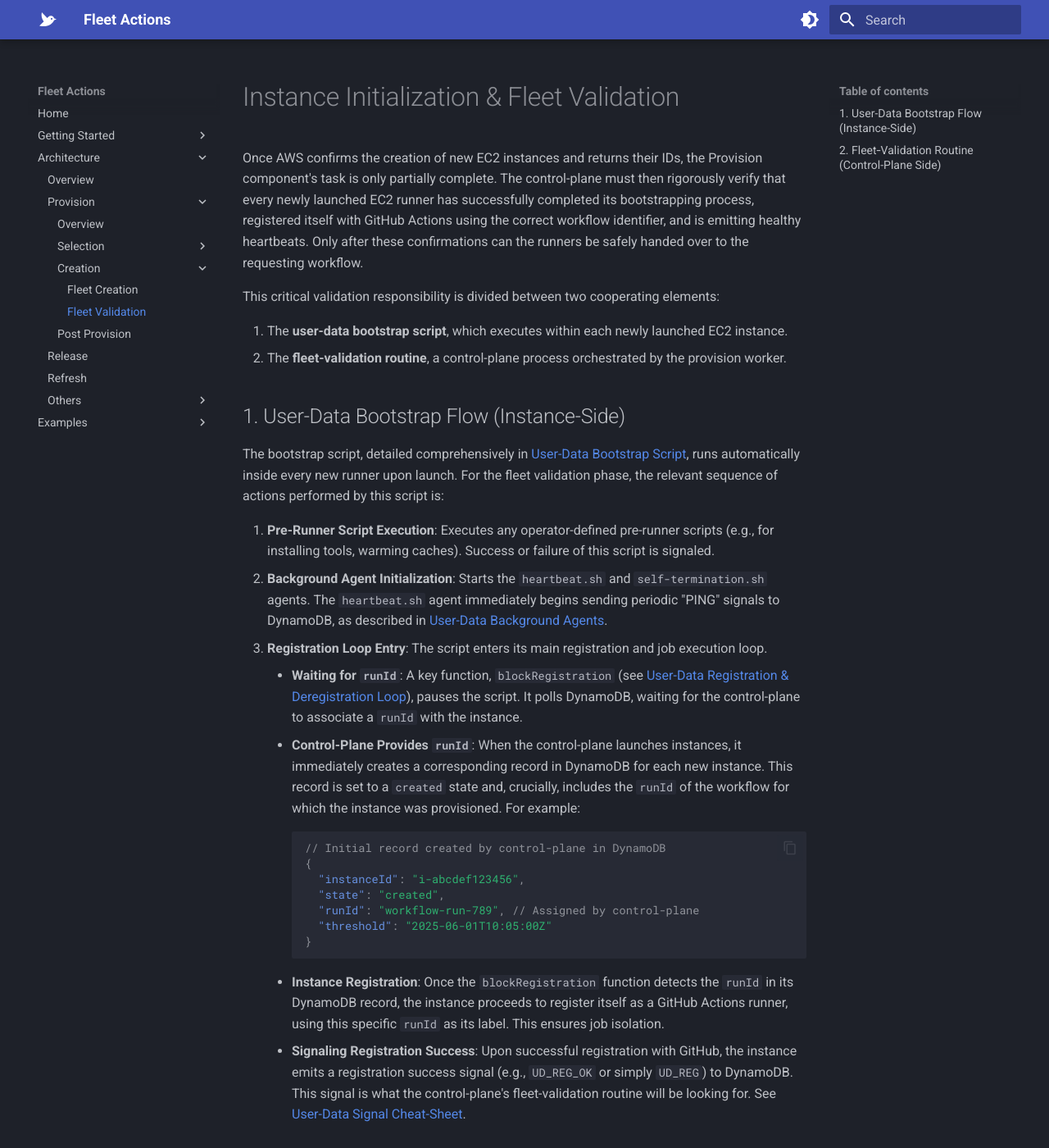
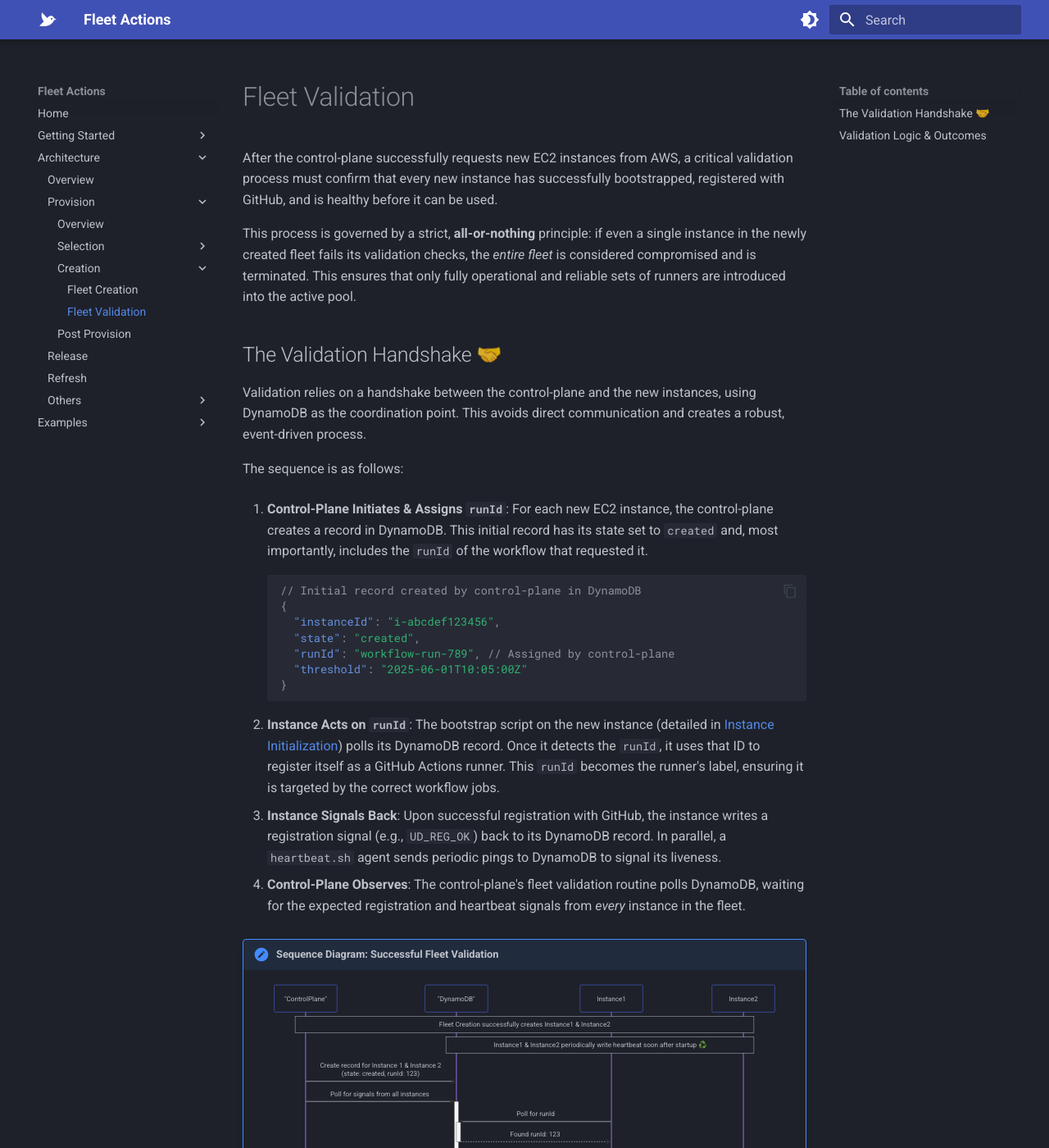
Before and after one commit to fleet-actions/ec2-runner-pool-manager, an MkDocs documentation site: the page built from docs/architecture/provision/creation/fleet-validation.md, in a window 1280 px wide and 1400 px high. Shown: the whole window at 82% size. Built offline with MkDocs 1.6.1 and Material for MkDocs 9.7.7, drawn with Linux system fonts in a browser that asks for light colours; emoji names are drawn with the system emoji font; some of the changed text lies outside the part shown.

Commit message:
docs(provision): clarify fleet validation process details

````diff
--- a/docs/architecture/provision/creation/fleet-validation.md
+++ b/docs/architecture/provision/creation/fleet-validation.md
@@ -1,84 +1,112 @@
-# Instance Initialization & Fleet Validation
+# Fleet Validation
 
-Once AWS confirms the creation of new EC2 instances and returns their IDs, the Provision component's task is only partially complete. The control-plane must then rigorously verify that every newly launched EC2 runner has successfully completed its bootstrapping process, registered itself with GitHub Actions using the correct workflow identifier, and is emitting healthy heartbeats. Only after these confirmations can the runners be safely handed over to the requesting workflow.
+After the control-plane successfully requests new EC2 instances from AWS, a critical validation process must confirm that every new instance has successfully bootstrapped, registered with GitHub, and is healthy before it can be used.
 
-This critical validation responsibility is divided between two cooperating elements:
+This process is governed by a strict, **all-or-nothing** principle: if even a single instance in the newly created fleet fails its validation checks, the *entire fleet* is considered compromised and is terminated. This ensures that only fully operational and reliable sets of runners are introduced into the active pool.
 
-1. The **user-data bootstrap script**, which executes within each newly launched EC2 instance.
-2. The **fleet-validation routine**, a control-plane process orchestrated by the provision worker.
+## The Validation Handshake 🤝
 
-## 1. User-Data Bootstrap Flow (Instance-Side)
+Validation relies on a handshake between the control-plane and the new instances, using DynamoDB as the coordination point. This avoids direct communication and creates a robust, event-driven process.
 
-The bootstrap script, detailed comprehensively in [User-Data Bootstrap Script](../user-data.md), runs automatically inside every new runner upon launch. For the fleet validation phase, the relevant sequence of actions performed by this script is:
+The sequence is as follows:
 
-1. **Pre-Runner Script Execution**: Executes any operator-defined pre-runner scripts (e.g., for installing tools, warming caches). Success or failure of this script is signaled.
-2. **Background Agent Initialization**: Starts the `heartbeat.sh` and `self-termination.sh` agents. The `heartbeat.sh` agent immediately begins sending periodic "PING" signals to DynamoDB, as described in [User-Data Background Agents](../user-data.md#3-background-agents).
-3. **Registration Loop Entry**: The script enters its main registration and job execution loop.
-    * **Waiting for `runId`**: A key function, `blockRegistration` (see [User-Data Registration & Deregistration Loop](../user-data.md#4-registration--deregistration--loop)), pauses the script. It polls DynamoDB, waiting for the control-plane to associate a `runId` with the instance.
-    * **Control-Plane Provides `runId`**: When the control-plane launches instances, it immediately creates a corresponding record in DynamoDB for each new instance. This record is set to a `created` state and, crucially, includes the `runId` of the workflow for which the instance was provisioned. For example:
+1. **Control-Plane Initiates & Assigns `runId`**: For each new EC2 instance, the control-plane creates a record in DynamoDB. This initial record has its state set to `created` and, most importantly, includes the `runId` of the workflow that requested it.
 
-        ```json
-        // Initial record created by control-plane in DynamoDB
-        {
-          "instanceId": "i-abcdef123456",
-          "state": "created",
-          "runId": "workflow-run-789", // Assigned by control-plane
-          "threshold": "2025-06-01T10:05:00Z"
-        }
-        ```
+    ```json
+    // Initial record created by control-plane in DynamoDB
+    {
+      "instanceId": "i-abcdef123456",
+      "state": "created",
+      "runId": "workflow-run-789", // Assigned by control-plane
+      "threshold": "2025-06-01T10:05:00Z"
+    }
+    ```
 
-    * **Instance Registration**: Once the `blockRegistration` function detects the `runId` in its DynamoDB record, the instance proceeds to register itself as a GitHub Actions runner, using this specific `runId` as its label. This ensures job isolation.
-    * **Signaling Registration Success**: Upon successful registration with GitHub, the instance emits a registration success signal (e.g., `UD_REG_OK` or simply `UD_REG`) to DynamoDB. This signal is what the control-plane's fleet-validation routine will be looking for. See [User-Data Signal Cheat-Sheet](../user-data.md#signal-cheat-sheet).
+2. **Instance Acts on `runId`**: The bootstrap script on the new instance (detailed in [Instance Initialization](../../instance-initialization.md)) polls its DynamoDB record. Once it detects the `runId`, it uses that ID to register itself as a GitHub Actions runner. This `runId` becomes the runner's label, ensuring it is targeted by the correct workflow jobs.
 
-## 2. Fleet‑Validation Routine (Control-Plane Side)
+3. **Instance Signals Back**: Upon successful registration with GitHub, the instance writes a registration signal (e.g., `UD_REG_OK`) back to its DynamoDB record. In parallel, a `heartbeat.sh` agent sends periodic pings to DynamoDB to signal its liveness.
 
-After initiating the launch of a fleet of EC2 instances, the provision worker in the control-plane executes a short-lived but critical **fleet-validation loop**. This loop's purpose is to ensure that *every single instance* in the newly launched fleet is both correctly registered with GitHub Actions (as indicated by its signal) and actively sending healthy heartbeats.
+4. **Control-Plane Observes**: The control-plane's fleet validation routine polls DynamoDB, waiting for the expected registration and heartbeat signals from *every* instance in the fleet.
 
-This validation is an **all-or-nothing** process. If any instance fails these checks within the predefined timeouts, the entire fleet is considered compromised, and the control-plane will initiate termination for all instances in that fleet, providing a clear error back to the workflow.
+!!! note "Sequence Diagram: Successful Fleet Validation"
+    ```mermaid
+    sequenceDiagram
+        participant CP as "ControlPlane"
+        participant DDB as "DynamoDB"
+        participant Instance1
+        participant Instance2
 
-The validation routine sequentially performs checks, as implemented in `src/provision/creation/fleet-validation.ts`:
+        Note over CP, Instance2: Fleet Creation successfully creates Instance1 & Instance2
+        Note over DDB, Instance2: Instance1 & Instance2 periodically write heartbeat soon after startup ♻️
+        CP->>DDB: Create record for Instance 1 & Instance 2<br>(state: created, runId: 123)
+        CP->>+DDB: Poll for signals from all instances
 
-| Step                      | Control-Plane Waits For                                    | Success Criteria (for the entire fleet)                                  | Failure Action (for the entire fleet)   | Relevant Code Function (`fleet-validation.ts`) |
-| :------------------------ | :--------------------------------------------------------- | :----------------------------------------------------------------------- | :-------------------------------------- | :------------------------------------------- |
-| **1. Registration Check** | Instance emits its registration success signal (e.g., `UD_REG`) with the correct `runId`. | All instances in the fleet emit this signal.                             | Abort: Terminate the entire fleet.      | `checkWSStatus`                            |
-| **2. Heartbeat Check**    | Fresh heartbeat ("PING") signals in DynamoDB.              | All instances have recent heartbeats (within `HEARTBEAT_HEALTH_TIMEOUT`). | Abort: Terminate the entire fleet.      | `checkHeartbeatStatus`                     |
-| **3. Global Timeout**     | An overall timer (`Timing.FLEET_VALIDATION_TIMEOUT`, default ~180s). | All above checks for all instances must pass before this global timeout expires. | Abort: Terminate the entire fleet.      | Implicit in `checkWSStatus`              |
+        Instance1->>+DDB: Poll for runId
+        DDB-->>-Instance1: Found runId: 123
+        Instance1->>DDB: Write Registration Signal (UD_REG_OK) 👌
 
-**Detailed Check Logic (from `src/provision/creation/fleet-validation.ts`):**
+        Instance2->>+DDB: Poll for runId
+        DDB-->>-Instance2: Found runId: 123
+        Instance2->>DDB: Write Registration Signal (UD_REG_OK) 👌
 
-* **Initial Status Check**: The `fleetValidation` function first checks if the input `fleetResult.status` is already not `'success'`. If so, it fails early.
-* **Worker Signal Status (`checkWSStatus`)**:
-  * Polls DynamoDB for the `WorkerSignalOperations.OK_STATUS.UD_REG` signal from *all* specified `instanceIds`, ensuring the signal is associated with the correct `runId`.
-  * This polling continues for a duration up to `Timing.FLEET_VALIDATION_TIMEOUT`, with checks at `Timing.FLEET_VALIDATION_INTERVAL`.
-  * If not all instances emit the required signal within the timeout, the fleet status is set to `failed`.
-* **Heartbeat Status (`checkHeartbeatStatus`)**:
-  * If the registration check passed, this function then calls `heartbeatOperations.areAllInstancesHealthyPoll(instanceIds)`.
-  * This polls to verify that all instances in the fleet have sent a heartbeat recently (i.e., their last heartbeat's `updatedAt` timestamp is within an acceptable window like `HEARTBEAT_HEALTH_TIMEOUT`).
-  * If not all instances are found healthy, the fleet status is set to `failed`.
+        DDB-->>-CP: All signals and heartbeats are OK<br>(within timeout)
 
-**Outcome of Validation:**
+        CP->>DDB: Update Instance 1 & Instance 2<br>(state: created -> running)
+        Note right of CP: Fleet is validated as successful ✅
+    ```
 
-* **If ALL instances satisfy both registration and heartbeat checks before the global timeout expires:**
-    1. The control-plane updates the DynamoDB record for each instance, transitioning its `state` from `created` to `running`. For example:
+## Validation Logic & Outcomes
 
-        ```json
-        // Record updated by control-plane after successful validation
-        {
-          "instanceId": "i-abcdef123456",
-          "state": "running", // <-- Updated
-          "runId": "workflow-run-789",
-          "threshold": "2025-06-01T12:00:00Z" // New threshold for running state
-        }
-        ```
+The control-plane's validation process waits for two conditions to be met for the entire fleet before a validation timeout expires.
 
-    2. The overall creation process for this batch of instances is marked as successful.
-    3. Control is returned to the workflow dispatcher, and the instances are now ready to accept CI jobs.
+* **Success**: If all instances pass both registration and heartbeat checks, the control-plane transitions their state in DynamoDB from `created` to `running`, and the fleet is ready for use.
 
-* **If ANY instance fails any check, or if the global timeout (`Timing.FLEET_VALIDATION_TIMEOUT`) expires before all checks pass:**
-    1. The control-plane calls the `TerminateInstances` AWS API for *every instance ID* in that newly launched fleet.
-    2. The overall creation process is marked as failed.
-    3. An error is propagated, preventing the workflow from attempting to use potentially unhealthy or misconfigured runners.
+    ```json
+    // Record updated by control-plane after successful validation
+    {
+      "instanceId": "i-abcdef123456",
+      "state": "running", // <-- Updated
+      "runId": "workflow-run-789",
+      "threshold": "2025-06-01T12:00:00Z" // New threshold for running state
+    }
+    ```
 
----
+* **Failure**: If any instance fails a check or the validation timeout is reached, the control-plane terminates **every instance** in the fleet. The creation process is marked as failed, preventing a partially-healthy or unreliable fleet from being used.
 
-This strict, all-or-nothing validation policy is crucial for maintaining a healthy and reliable runner pool. It prevents "half-healthy" fleets, where some instances are operational while others are problematic, from entering production use and causing difficult-to-diagnose issues for CI workflows.
+!!! note "Sequence Diagram: 1 out of 2 Instances Fail to Register"
+    ```mermaid
+        sequenceDiagram
+            participant CP as "ControlPlane"
+            participant DDB as "DynamoDB"
+            participant Instance1
+            participant Instance2
+            participant AWS
+
+            Note over CP, AWS: Fleet Creation successfully creates Instance 1 & Instance 2
+            Note over DDB, Instance2: Instance1 & Instance2 periodically write heartbeat soon after startup ♻️
+            CP->>DDB: Create record for Instance 1 & 2 (state: created, runId: 123)
+
+            CP->>+DDB: Poll for signals from all instances (Validation Timeout Starts)
+
+            Instance1->>+DDB: Poll for runId
+            DDB-->>-Instance1: Found runId: 123
+            Instance1->>DDB: Write Registration Signal (UD_REG_OK) 👌
+
+            Note over Instance2: Fails to boot or register.<br>Never signals `UD_REG_OK`.
+
+            loop Until Validation Timeout
+                DDB-->>CP: Still waiting for signal from Instance 2...
+            end
+
+            DDB-->>-CP: Final response: Polling timed out.
+
+            Note right of CP: Instance 2 failed the check.<br>Terminating fleet.
+
+            CP->>AWS: TerminateInstances(Instance1, Instance2)
+            AWS->>Instance1: Terminate
+            AWS->>Instance2: Terminate
+
+            Note right of CP: Fleet is validated as failed ❌
+    ```
+
+:sunny:
````
Also changed, not shown: docs/architecture/provision/creation/fleet-creation.md (+2 -2 lines), docs/architecture/provision/provision.md (+2 -3 lines), docs/architecture/provision/selection/claim-workers.md (+1 -1 lines), docs/architecture/provision/selection/pickup-manager.md (+0 -2 lines).
